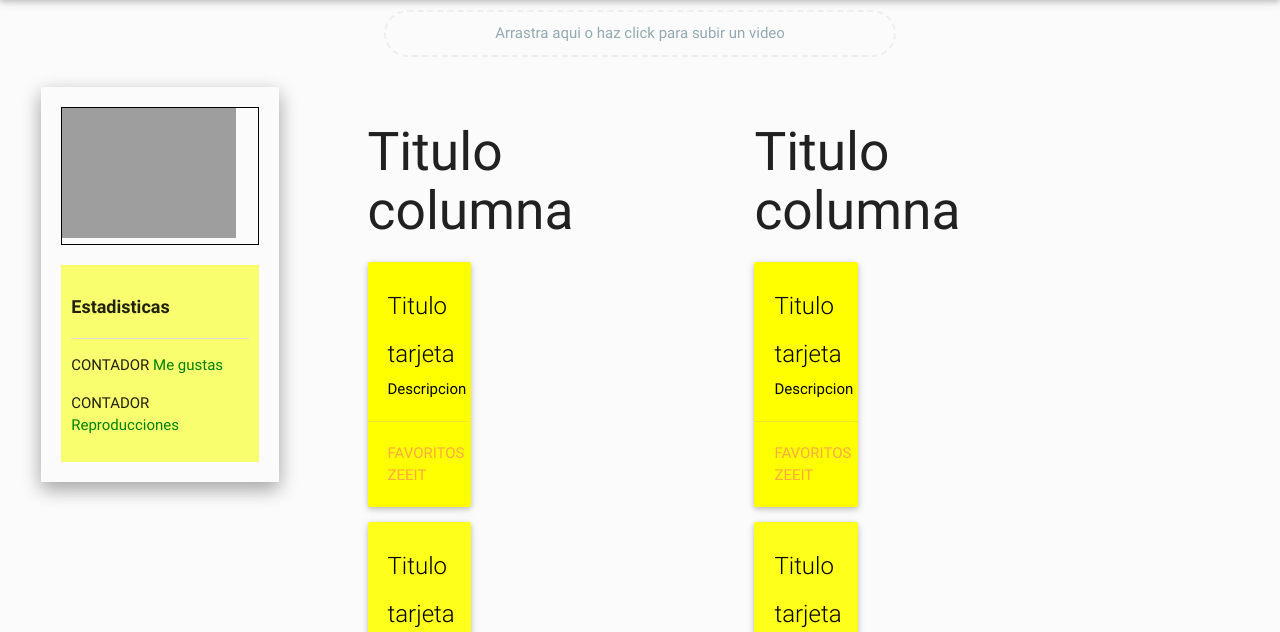
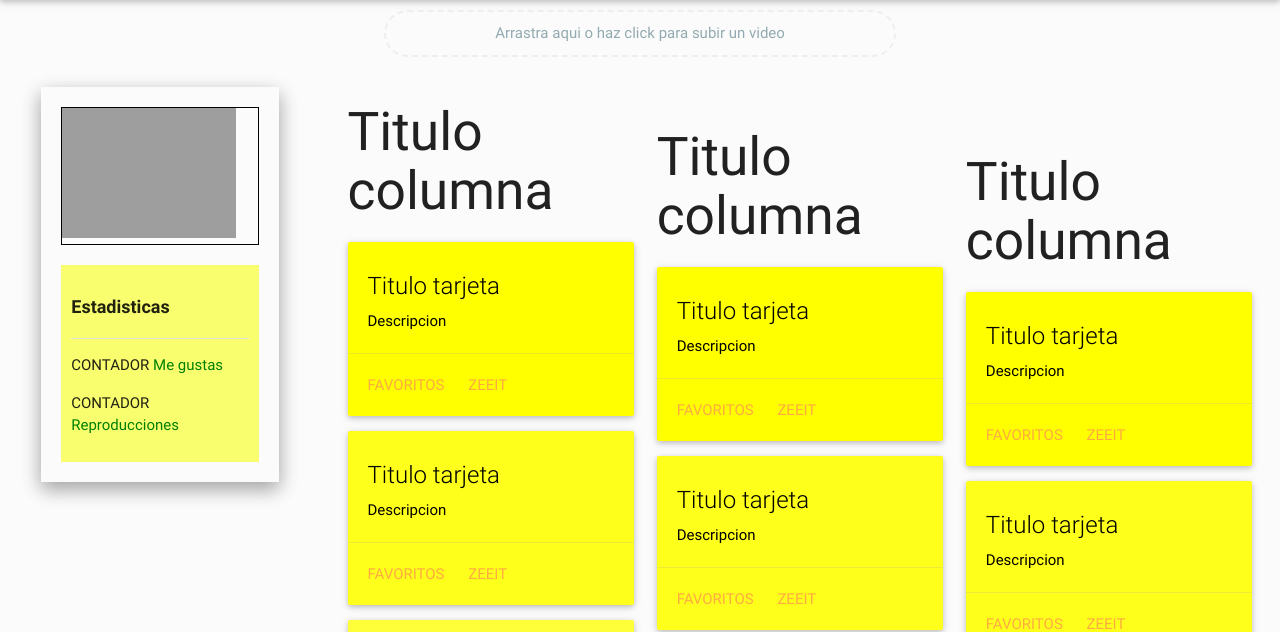
Before and after one commit to alejandroav/HotShit, a PHP site: page /timelines.php in a window 1280 px wide. Shown: the part 64-696 px from the top of the page. Run offline with PHP 8.4, Linux system fonts and the light colour scheme; the visitor is signed in with stand-in values (Sample User, id 1); style sheets or scripts are compiled from the project's sources; some libraries are stand-ins or nearby versions; grey boxes are pictures that could not be loaded.

Commit message:
mira angel que guapo

```diff
--- a/src/timelines.php
+++ b/src/timelines.php
@@ -20,7 +20,7 @@ if (!isset($_SESSION['userid']))
 				// imprimimos tarjetas con cada video.
 				// hay que pasar por parametro si queremos videos populares o tags populares
 				echo "<ul>";
-				echo "<div style='float:left;padding:5px'>
+				echo "<div style='padding:5px'>
 							<div class='col s4'>
 							<h2>Titulo columna</h2>";
 							for ($x = 0; $x <= 9; $x++) {
@@ -49,7 +49,7 @@ if (!isset($_SESSION['userid']))
 					</div>
 				</div>
 				<div class="col s9">
-					<div class="align-center" style="padding: 20px;">
+					<div class="align-center">
 							<?php Video();?>
 							<?php Video();?>
 							<?php Video();?>
```
